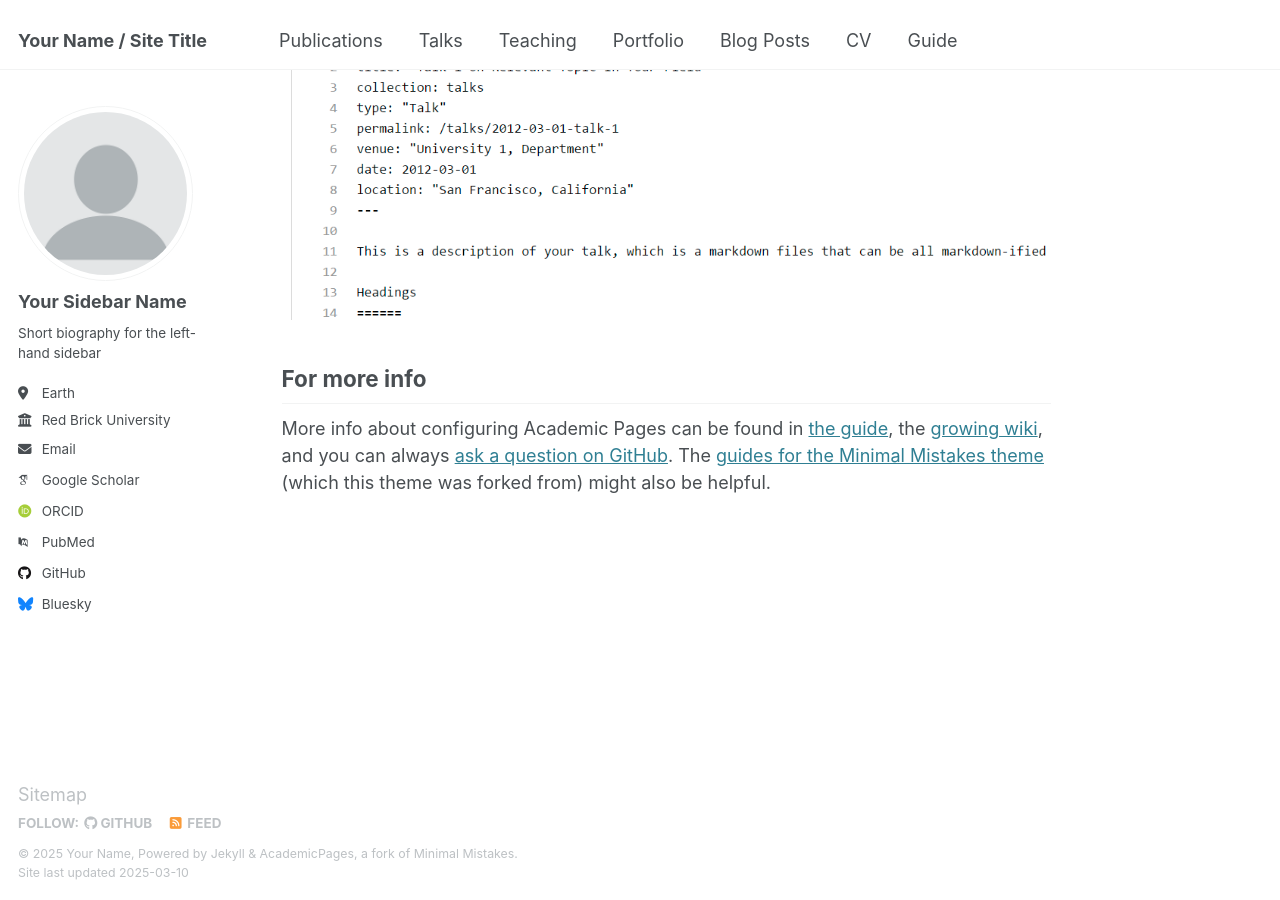
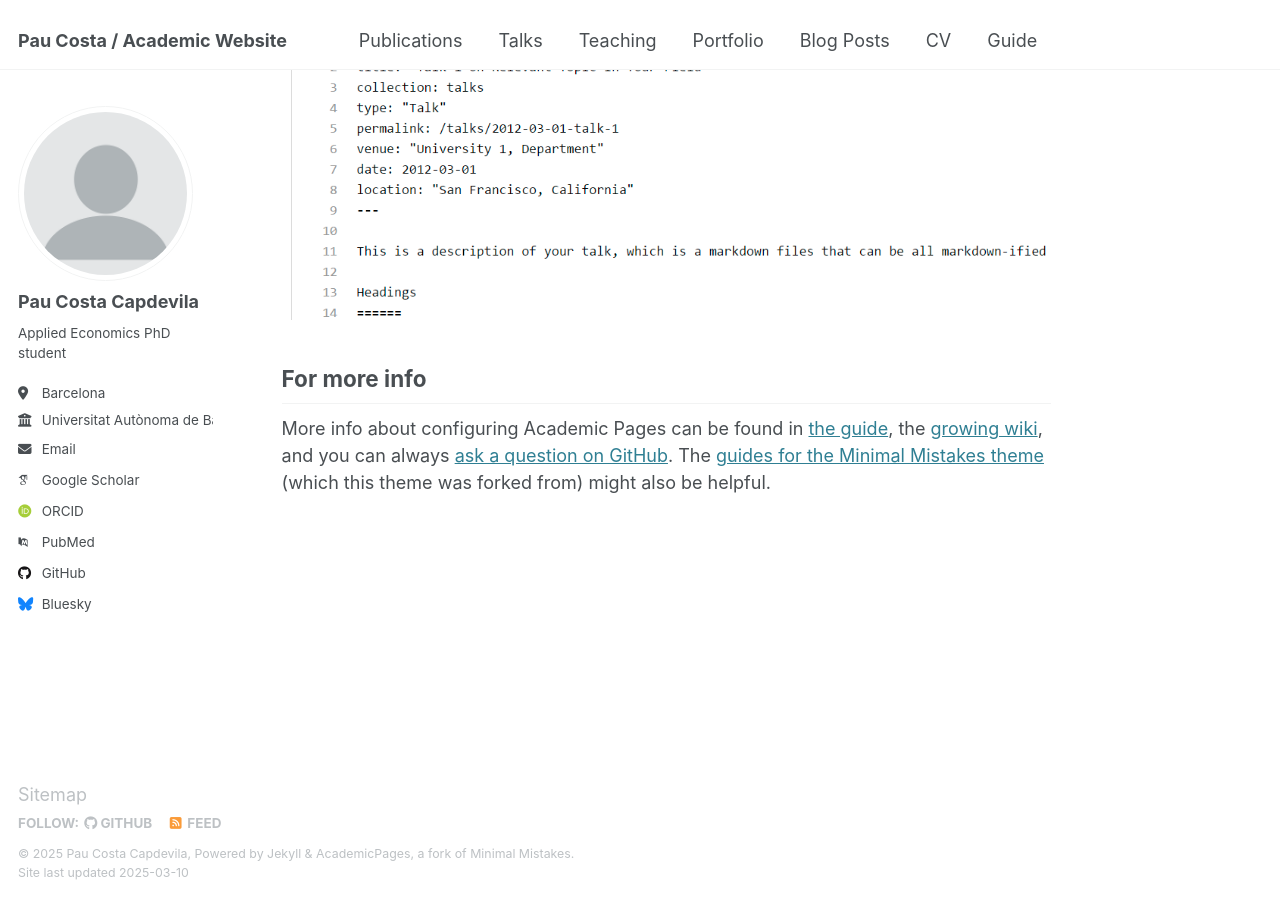
Before and after one commit to paucostacapdevila/paucostacapdevila.github.io, a Jekyll site: the page built from _pages/about.md, in a window 1280 px wide and 900 px high, scrolled down 2642 px. Built offline with Jekyll 4.4.1, drawn with Linux system fonts in a browser that asks for light colours; some web fonts are replaced.

Commit message:
Update _config.yml

```diff
--- a/_config.yml
+++ b/_config.yml
@@ -9,10 +9,10 @@
 # Basic Site Settings
 locale                   : "en-US"
 site_theme               : "default"
-title                    : "Your Name / Site Title"
+title                    : "Pau Costa / Academic Website"
 title_separator          : "-"
-name                     : &name "Your Name"
-description              : &description "personal description"
+name                     : &name "Pau Costa Capdevila"
+description              : &description "Economics PhD student at UAB"
 url                      : https://academicpages.github.io # the base hostname & protocol for your site e.g. "https://[your GitHub username].github.io"
 baseurl                  : "" # the subpath of your site, e.g. "/blog"
 repository               : "academicpages/academicpages.github.io"
@@ -23,13 +23,12 @@ repository               : "academicpages/academicpages.github.io"
 author:
   # Biographic information
   avatar           : "profile.png"
-  name             : "Your Sidebar Name"
-  pronouns         : # example: "she/her"
-  bio              : "Short biography for the left-hand sidebar"
-  location         : "Earth"
-  employer         : "Red Brick University"
+  name             : "Pau Costa Capdevila"
+  bio              : "Applied Economics PhD student"
+  location         : "Barcelona"
+  employer         : "Universitat Autònoma de Barcelona"
   uri              : # URL
-  email            : "none@example.org"
+  email            : "pau.costa@uab.cat"
 
   # Academic websites
   arxiv            : # URL - Update with the correct link to your profile
```
